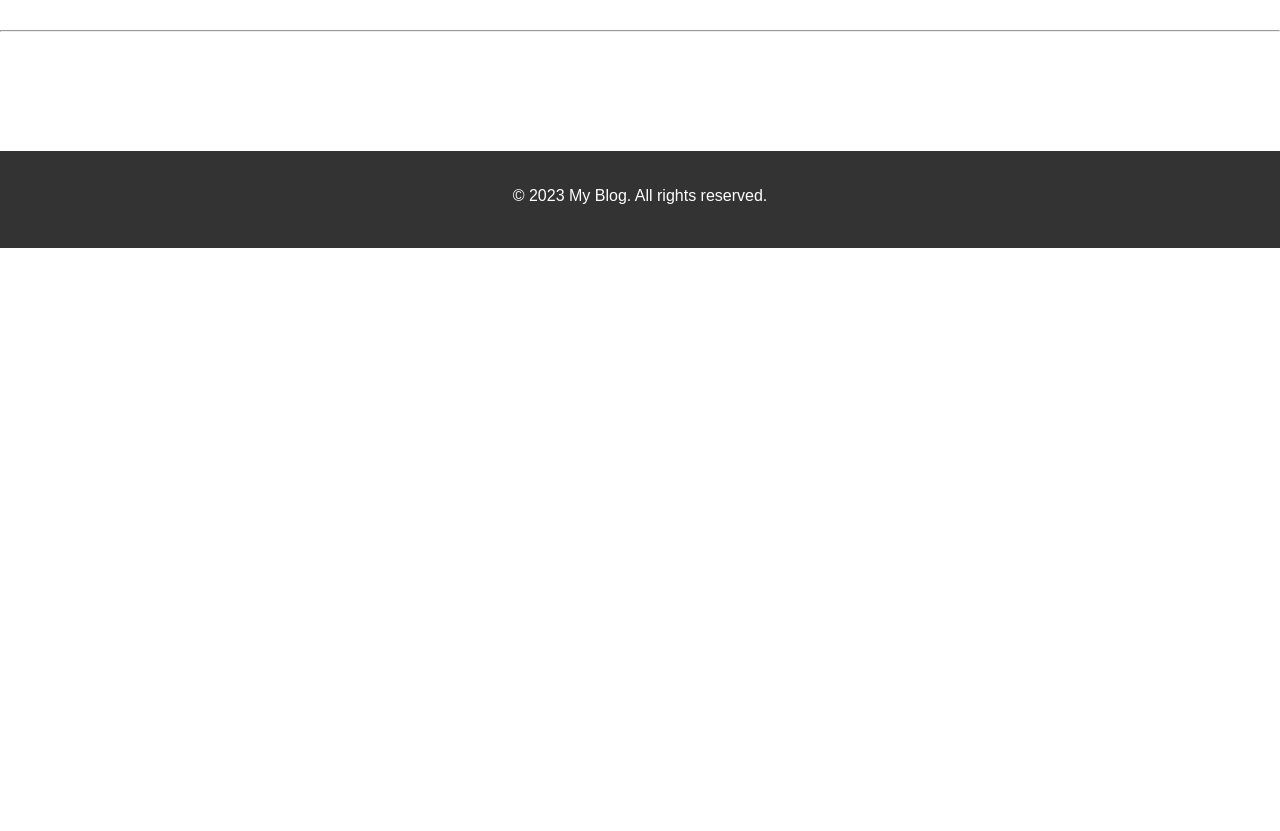
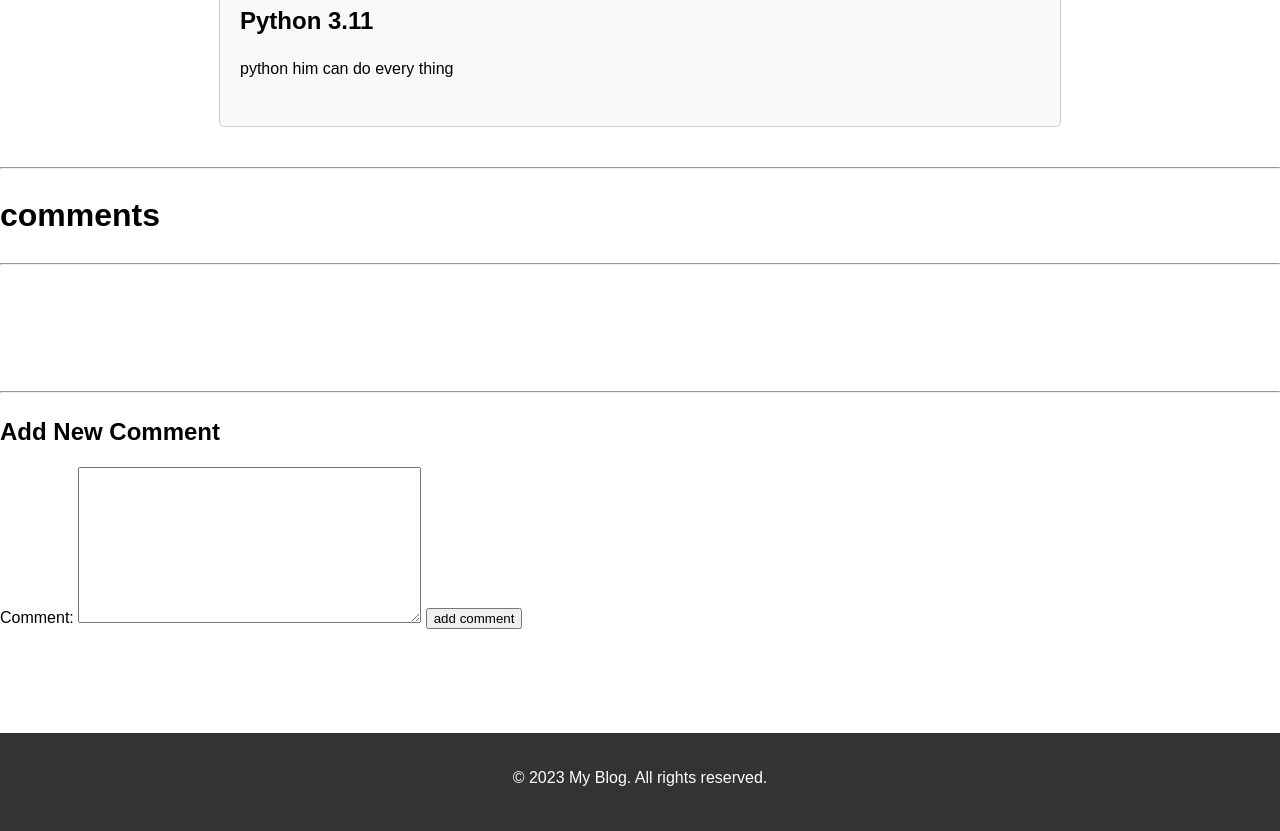
Before and after one commit to Mohamed00Abdelmonem/DjBlog_For_Test, a Django app: page /1 in a window 1280 px wide. Shown: the part 387-1218 px from the top of the page. Before the commit the page ends 635 px from the top, so only its background shows below. Run offline with Django 4.2, Linux system fonts and the light colour scheme; data comes from the database, SQL or seed files in the repository; both versions use the stored data as it was after the commit.

Commit message:
add code view for new comment and detail post and customize frontend

```diff
--- /dev/null
+++ b/blog/forms.py
@@ -0,0 +1,9 @@
+from django import forms
+from .models import Comment
+
+
+class CommentForm(forms.ModelForm):
+
+    class Meta:
+        model = Comment
+        fields = ['comment']
--- a/blog/models.py
+++ b/blog/models.py
@@ -23,4 +23,4 @@ class Comment(models.Model):
     create_at = models.DateTimeField(default= timezone.now())
 
     def __str__(self) -> str:
-        return f'Comment by {self.author} on {self.post}'
+        return self.comment
--- a/blog/templates/blog/post_detail.html
+++ b/blog/templates/blog/post_detail.html
@@ -62,11 +62,12 @@ a {
 </head>
 <body>
     <header>
-        <h1>Post </h1>
+        <h1>Post {{data}} </h1>
     </header>
 
     <main>
         <article>
+            <img src="{{data.image.url}}" width="300px" alt="">
             <h2>{{ data.title }}</h2>
             <p>{{ data.content }}</p>
         </article>
@@ -76,11 +77,25 @@ a {
 <hr>
 
 <ul>
-   {% for comment in comments %}
+   {% for comment in post_comments %}
         <li>{{comment.comment}} __ {{comment.author}} __ {{comment.create_at}}</li>
    {% endfor %}
 </ul>
 
+<br>
+<br>
+<br>
+<br>
+<hr>
+<h2>Add New Comment</h2>
+<form method="post">
+
+    {% csrf_token %}
+
+    {{ form }}
+
+    <input type="submit" value="add comment">
+</form>
 <br>
 <br>
 <br>
--- a/blog/views.py
+++ b/blog/views.py
@@ -1,6 +1,7 @@
 from django.shortcuts import render
 from .models import Post, Comment
-from django.views.generic import ListView,DetailView,CreateView,DeleteView,UpdateView
+from .forms import CommentForm
+from django.views.generic import ListView,CreateView,DeleteView,UpdateView
 
 
 class PostList(ListView):
@@ -13,8 +14,18 @@ class PostList(ListView):
 
 def PostDetail(request,pk):
     data = Post.objects.get(id=pk)
-    comments = Comment.objects.filter(post=data )
-    return render(request, 'blog/post_detail.html', {'data':data , 'comments':comments})
+    post_comments = Comment.objects.filter(post=data)
+    if request.method == "POST":
+        form = CommentForm(request.POST)
+        if form.is_valid():
+            myform = form.save(commit=False)
+            myform.author = request.user
+            myform.post = data
+            myform.save()
+            form = CommentForm()
+    else:
+        form = CommentForm()
+    return render(request, 'blog/post_detail.html', {'data':data, 'form':form ,'post_comments':post_comments})
 
 
 class PostCreate(CreateView):
```
Also changed, not shown: db.sqlite3, media_root/img/pexels-cottonbro-studio-5483149.jpg (added).
